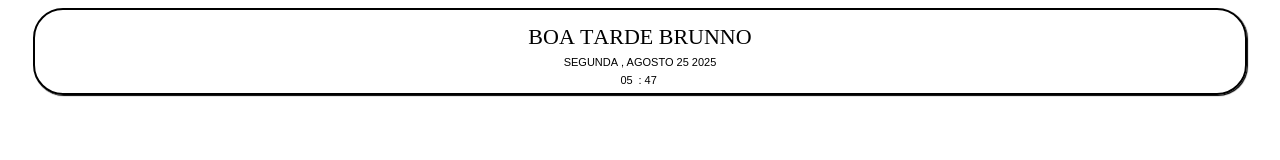
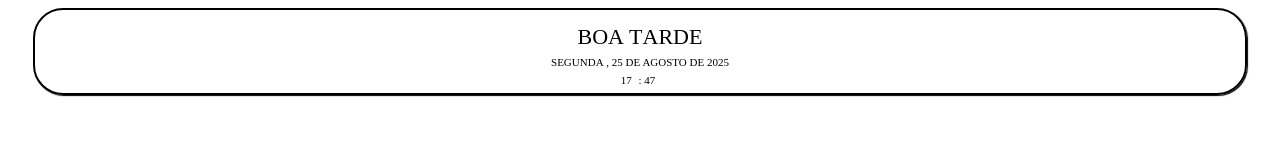
Before and after one commit to brunnovilela/Calendario, a plain HTML site: page index.html in a window 1280 px wide. Drawn offline with Linux system fonts and the light colour scheme.

Commit message:
index.html

```diff
--- a/index.html
+++ b/index.html
@@ -38,13 +38,13 @@
 
         .date {
 
-            font-family: arial;
+            font-family: Arial, sans-serif
             font-size: 1em;
         }
 
         .clock {
-            font-family: arial;
-            font-size: 1em;
+            font-family: Arial, sans-serif
+            font-size: 3em;
         }
 
         .time {
@@ -91,12 +91,12 @@
 
 function dispalyGreetings(today){
         hrs = today.getHours();
-        name="Brunno"
+        name=""
         if (hrs < 12)
             greet = 'Bom Dia  '+name;
-        else if (hrs >= 12 && hrs <= 17)
+        else if (hrs >= 06 && hrs <= 18)
             greet = 'Boa Tarde '+name;
-        else if (hrs >= 17 && hrs <= 24)
+        else if (hrs >= 18 && hrs <= 06)
             greet = 'Boa Noite  '+name;
         document.getElementById('greet').innerHTML = greet;
 
@@ -106,36 +106,28 @@ function dispalyGreetings(today){
 
         const days = ['Domingo', 'Segunda ', 'Terça', 'Quarta ', 'Quinta ', 'Sexta ', 'Sábado'];
         const monthNames = ["Janeiro", "Fevereiro", "Março", "Abril", "Maio", "Junho",
-  "Julho", "Agosto", "Septembro", "Outubro", "Novembro", "Dezembro"
+  "Julho", "Agosto", "Setembro", "Outubro", "Novembro", "Dezembro"
 ];
 
         var dayName = days[today.getDay()];
         var monthName = monthNames[today.getMonth()];
         var date = today.getDate();
         var year = today.getFullYear();
-        document.getElementById('date').innerHTML =dayName+", "+monthName+" "+date+" "+year;
+        document.getElementById('date').innerHTML =dayName+", "+date+" de "+monthName+" de "+year;
 
     }
 
 
     function dispalyClock(today) {
 
-        var hour = padZeros(twelveHour(today.getHours()));
+        var hour = padZeros(today.getHours());
         var minutes = padZeros(today.getMinutes());
 
         document.getElementById('hour').innerHTML = hour;
         document.getElementById('min').innerHTML = minutes;
            }
 
-    function twelveHour(hour) {
-        if (hour > 12) {
-            return hour -= 12
-        } else if (hour === 0) {
-            return hour = 12;
-        } else {
-            return hour
-        }
-    }
+
     function padZeros(num) {
         if (num < 10) {
             num = '0' + num
```
